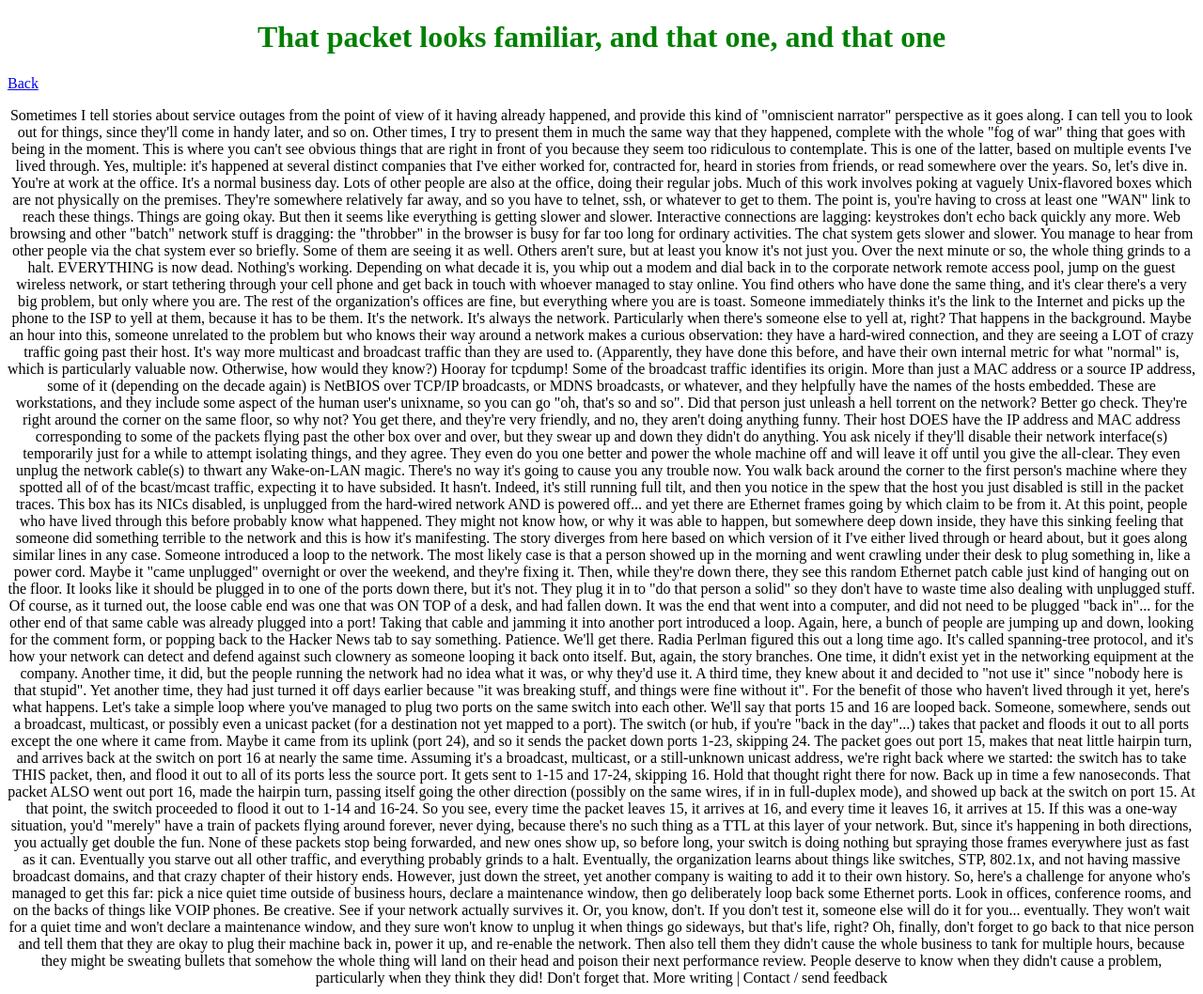
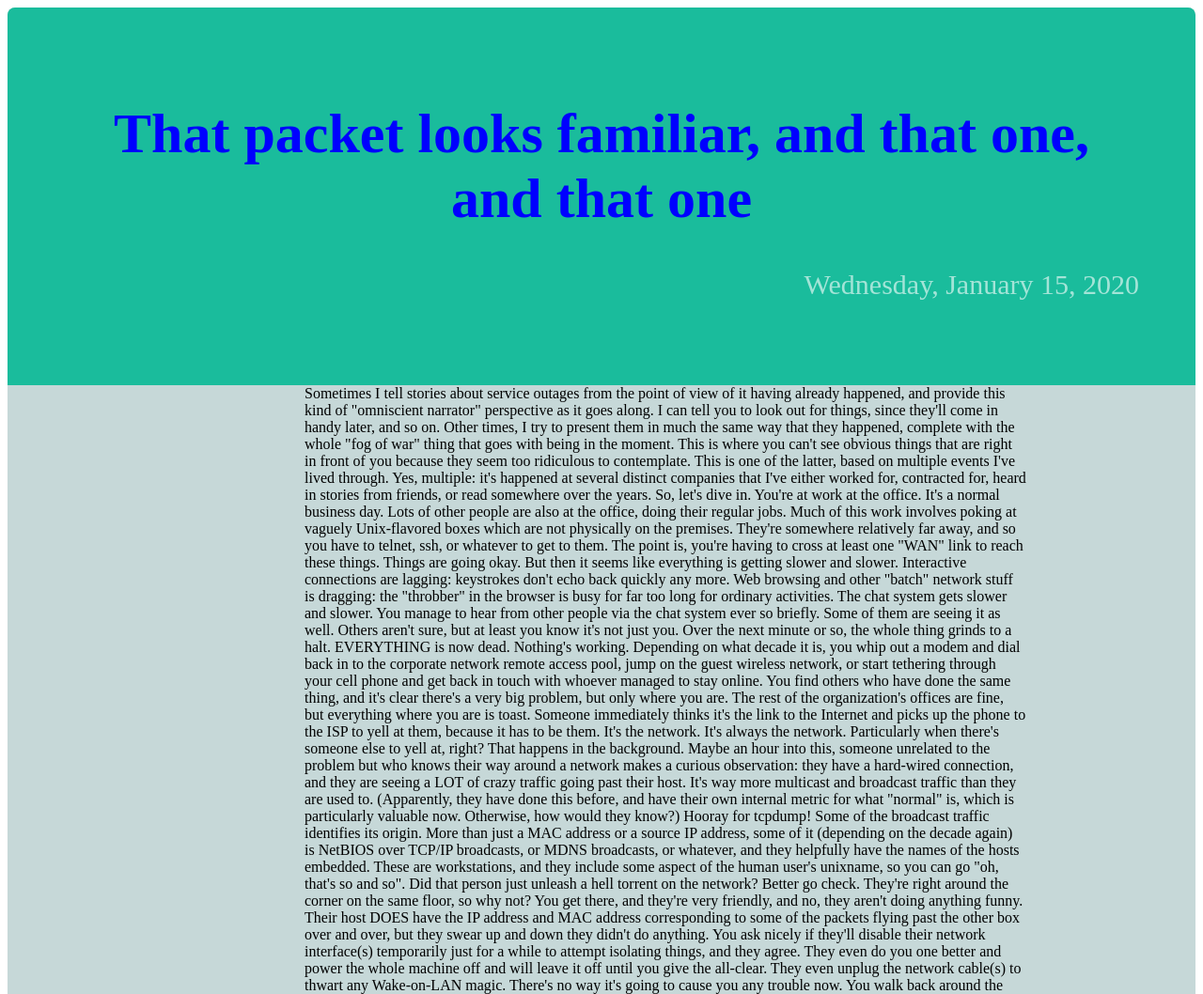
Before and after one commit to Zakaria2497/Zakaria2497.github.io, a plain HTML site: page second_blog.html in a window 1280 px wide. Shown: the top 1058 px of the page at 94% size. Drawn offline with Linux system fonts and the light colour scheme.

Commit message:
blog css update

```diff
--- a/second_blog.html
+++ b/second_blog.html
@@ -12,10 +12,18 @@
 
 
 <body>
-        <h1 style="color:green; text-align:center;">That packet looks familiar, and that one, and that one</h1>
-        <a href = "http://localhost:8000">Back</a>
+        <div class="main">
 
-        <p style="text-align: center;"text-ali>
+
+                <div class="header">
+                        <h1 style="color:blue;text-align:center;">That packet looks familiar, and that one, and that one</h1>
+                        <p id = "date"style="text-align: right;">
+                        <time>Wednesday, January 15, 2020</time>
+                        </p>
+                </div>
+
+         <section class="text">
+
                 Sometimes I tell stories about service outages from the point of view of it having already happened, and provide this kind of "omniscient narrator" perspective as it goes along. I can tell you to look out for things, since they'll come in handy later, and so on.
 
                 Other times, I try to present them in much the same way that they happened, complete with the whole "fog of war" thing that goes with being in the moment. This is where you can't see obvious things that are right in front of you because they seem too ridiculous to contemplate.
@@ -87,7 +95,8 @@
                 People deserve to know when they didn't cause a problem, particularly when they think they did! Don't forget that.
 
                 More writing | Contact / send feedback
-        </p>
+        </section>
+        </div>
         <a href = "http://localhost:8000" style="text-align:end;">Back</a>
 </body>
 </html>
```
Also changed, not shown: first_blog.html (+0 -1 lines).
